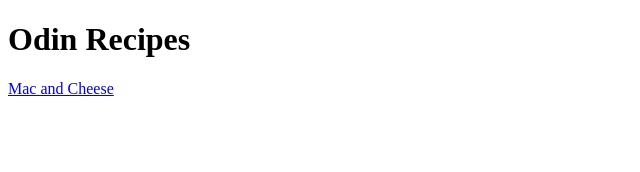
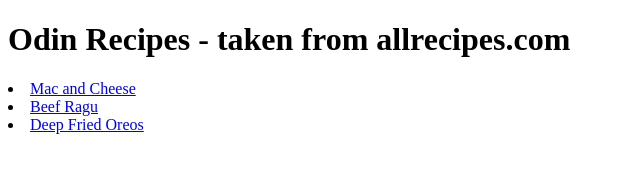
Before and after one commit to amjwarburg/odin-recipes, a plain HTML site: page index.html in a window 1280 px wide. Shown: the whole page, without its empty margins (0-640 px from the left). Drawn offline with Linux system fonts and the light colour scheme.

Commit message:
Add two more recipes to the index
This commit adds two recipes to the index page. So that they are
not on the same line, an unordered list is necessary.

```diff
--- a/index.html
+++ b/index.html
@@ -5,7 +5,10 @@
     <title>Odin Recipes</title>
   </head>
   <body>
-    <h1>Odin Recipes</h1>
-    <a href="recipes/mac-and-cheese.html">Mac and Cheese</a>
+    <h1>Odin Recipes - taken from allrecipes.com</h1>
+    <ul></ul>
+    <li><a href="recipes/mac-and-cheese.html">Mac and Cheese</a></li>
+    <li><a href="recipes/beef-ragu.html">Beef Ragu</a></li>
+    <li><a href="recipes/deep-fried-oreos.html">Deep Fried Oreos</a></li>
   </body>
 </html>
```
